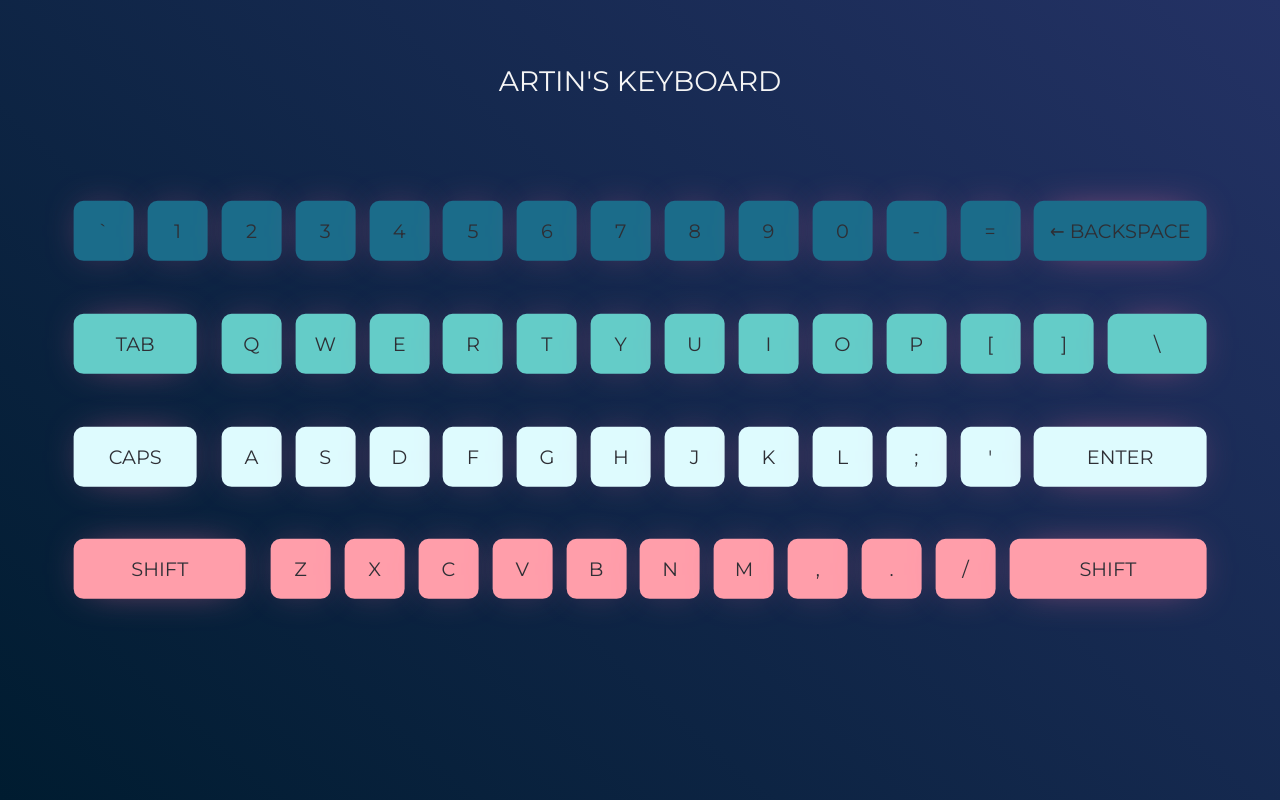
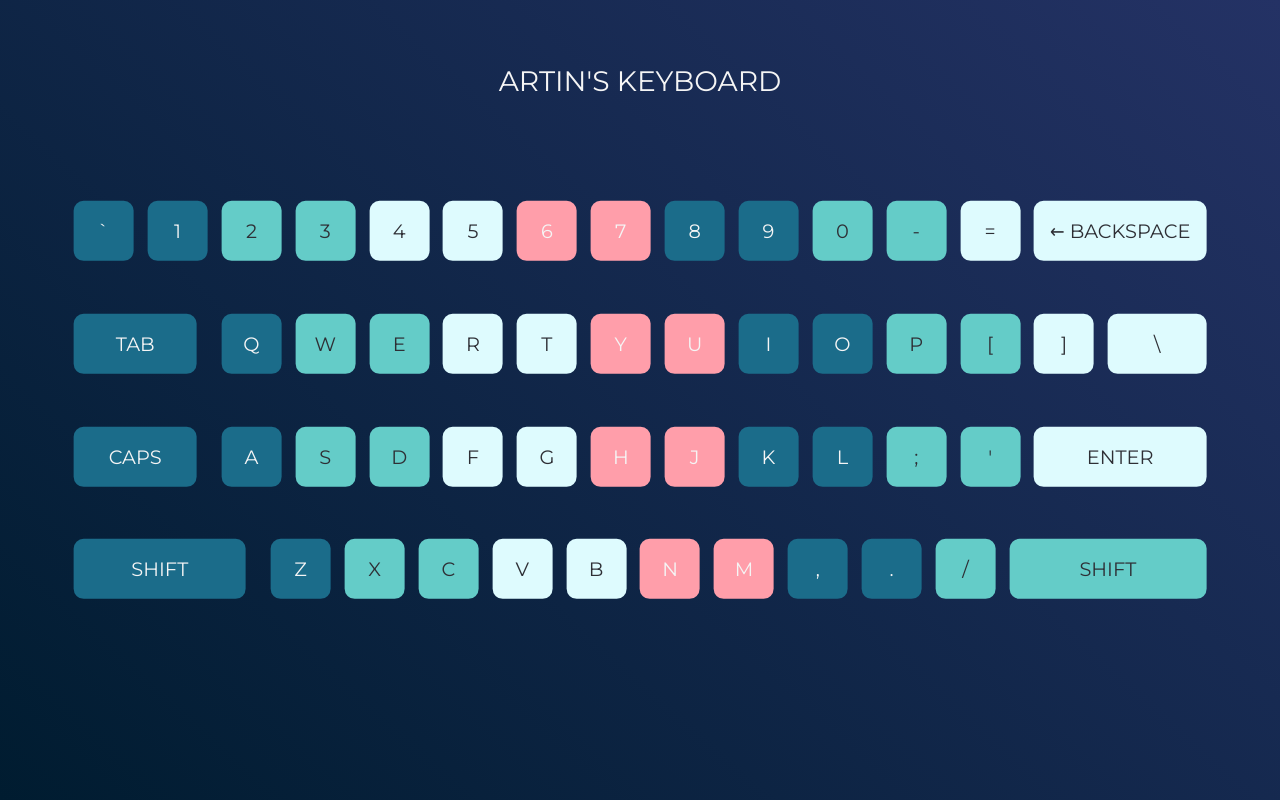
Before and after one commit to artinZareie/HTML_Homework, a plain HTML site: page index.html in a window 1280 px wide. Drawn offline with Linux system fonts and the light colour scheme.

Commit message:
Removed backlight animations and added fade on hover

```diff
--- a/style.css
+++ b/style.css
@@ -9,6 +9,7 @@
     --bg-secondary: #defbfe;
     --bg-danger: #ff9eaa;
     --bg-soft: #ffd0cb;
+    --text-light: #f5f5f5;
 }
 
 * {
@@ -42,7 +43,7 @@ main {
     font-weight: normal;
     font-size: 1.6rem;
     margin-top: 5%;
-    color: whitesmoke;
+    color: var(--text-light);
 }
 
 .container {
@@ -57,6 +58,14 @@ main {
     grid-template-rows: repeat(4, 1fr);
 }
 
+/* @keyframes backlight {
+    0% { box-shadow: 0 0 0 0 var(--red, 0.1); }
+    25% { box-shadow: 0 0 6px 2px var(--blue, 0.2); }
+    50% { box-shadow: 0 0 12px 4px var(--green, 0.3); }
+    75% { box-shadow: 0 0 6px 2px var(--blue, 0.2); }
+    100% { box-shadow: 0 0 0 0 var(--red, 0.1); }
+} */
+
 .key {
     text-transform: uppercase;
     min-width: 60px;
@@ -64,9 +73,15 @@ main {
     border-radius: 10px;
     background: none;
     font-size: 1.1rem;
-    animation: backlight 5s -0.5s linear infinite;
+    /* animation: backlight 5s -0.5s linear infinite; */
     outline: none;
     border: none;
+    transition: 0.5s ease;
+}
+
+.key:hover {
+    transition: 0.5s ease;
+    opacity: 0.2;
 }
 
 .key:focus {
@@ -132,25 +147,24 @@ Finally I add 2 more fr's to make the grid
     grid-column: span 9;
 }
 
-@keyframes backlight {
-    0% { box-shadow: 0 0 5vmin -2vmin var(--red); }
-    33% { box-shadow: 0 0 5vmin -2vmin var(--blue); }
-    66% { box-shadow: 0 0 5vmin -2vmin var(--green); }
-    100% { box-shadow: 0 0 5vmin -2vmin var(--red); }
+.flex .key:nth-child(8n - 7),
+.flex .key:nth-child(8n - 6) {
+    background-color: var(--bg-dark);
+    color: var(--text-light);
 }
 
-.flex:nth-child(4n + 1) .key {
-    background-color: var(--bg-dark);
-}
-
-.flex:nth-child(4n + 2) .key {
+.flex .key:nth-child(8n - 5),
+.flex .key:nth-child(8n - 4) {
     background-color: var(--bg-primary);
 }
 
-.flex:nth-child(4n + 3) .key {
+.flex .key:nth-child(8n - 3),
+.flex .key:nth-child(8n - 2) {
     background-color: var(--bg-secondary);
 }
 
-.flex:nth-child(4n) .key {
+.flex .key:nth-child(8n - 1),
+.flex .key:nth-child(8n) {
     background-color: var(--bg-danger);
+    color: var(--text-light);
 }
```
